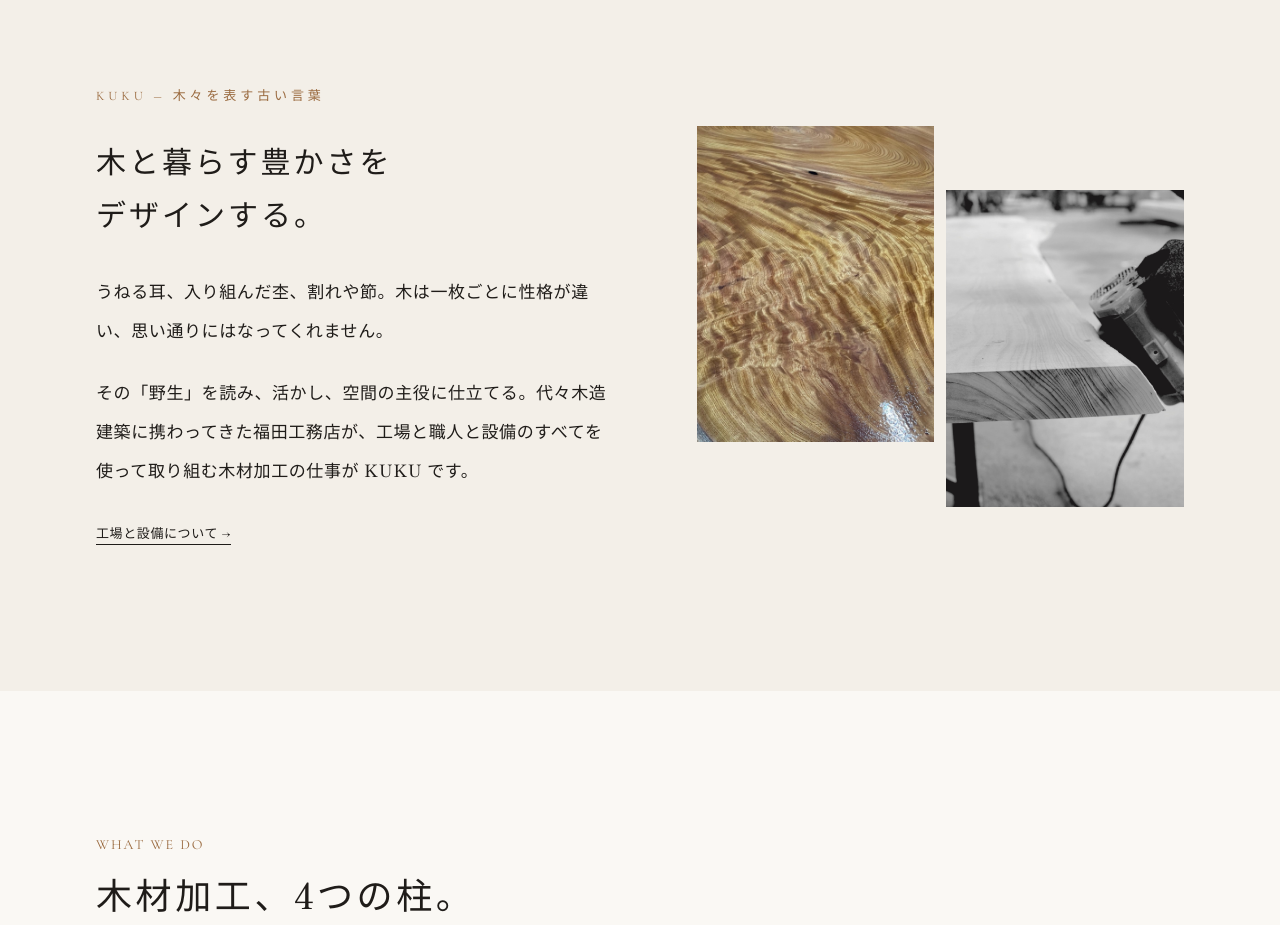
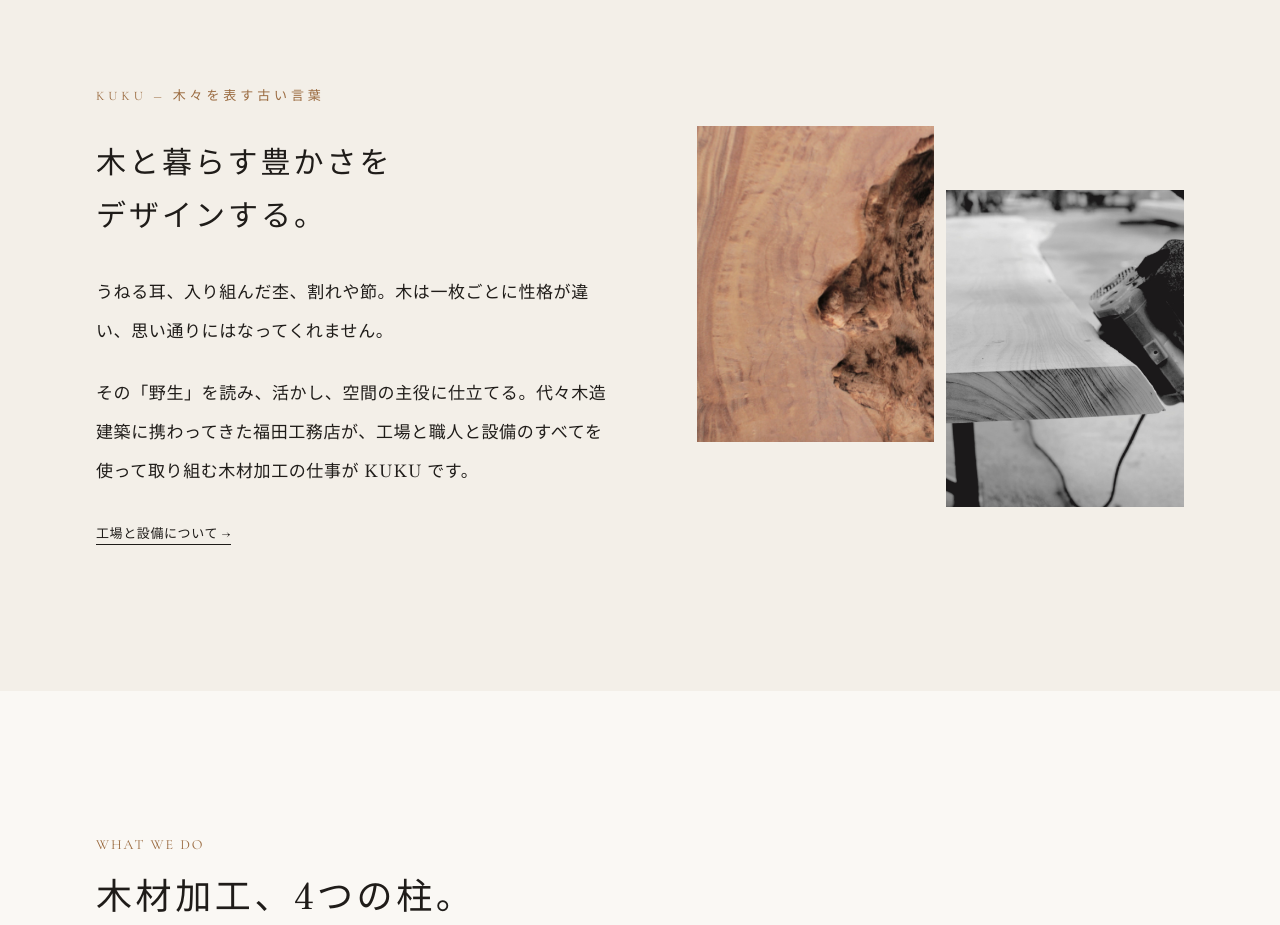
Before and after one commit to fukudas38-spec/kukulife-site, a plain HTML site: page index.html in a window 1280 px wide. Shown: the part 860-1785 px from the top of the page. Drawn offline with nearby package versions, Linux system fonts and the light colour scheme.

Commit message:
Top: replace concept photo

```diff
--- a/index.html
+++ b/index.html
@@ -48,7 +48,7 @@
         <a class="more" href="factory.html">工場と設備について</a>
       </div>
       <div class="concept-photos reveal">
-        <img src="img/grain-gloss.jpg" alt="塗装で浮かび上がった一枚板の杢目" loading="lazy">
+        <img src="img/burl.jpg" alt="コブのある一枚板の耳" loading="lazy">
         <img src="img/sanding.jpg" alt="一枚板の耳を研磨する職人の手元" loading="lazy">
       </div>
     </div>
```
Also changed, not shown: img/burl.jpg (added), img/grain-gloss.jpg (deleted).
